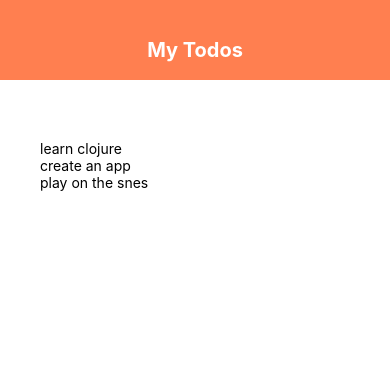
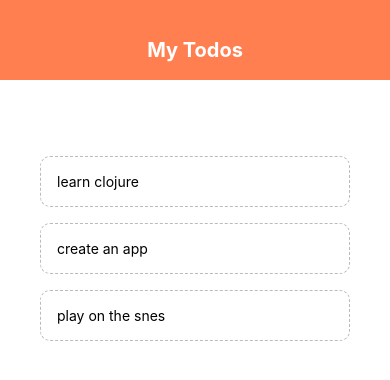
Before and after one commit to moura1001/todo-list-react-native, a React Native app: screen / in a window 390 px wide. Shown: the top 380 px of the page. Built offline with nearby package versions, Linux system fonts and the light colour scheme.

Commit message:
commit com componentização de cada item da lista de tarefas

```diff
--- a/App.js
+++ b/App.js
@@ -1,6 +1,7 @@
 import React, { useState } from 'react';
 import { StyleSheet, Text, View, FlatList } from 'react-native';
 import Header from './components/Header';
+import TodoItem from './components/TodoItem';
 
 export default function App() {
   const [todos, setTodos] = useState([
@@ -18,7 +19,7 @@
           <FlatList
             data={todos}
             renderItem={({item}) => (
-              <Text>{item.text}</Text>
+              <TodoItem item={item} />
             )}
           />
         </View>
--- /dev/null
+++ b/components/TodoItem.js
@@ -0,0 +1,19 @@
+import React from 'react';
+import { StyleSheet, Text } from 'react-native';
+
+export default function TodoItem({item}) {
+  return (
+    <Text style={styles.item}>{item.text}</Text>
+  );
+}
+
+const styles = StyleSheet.create({
+  item: {
+    padding: 16,
+    marginTop: 16,
+    borderColor: '#bbb',
+    borderWidth: 1,
+    borderStyle: 'dashed',
+    borderRadius: 10
+  }
+});
```
